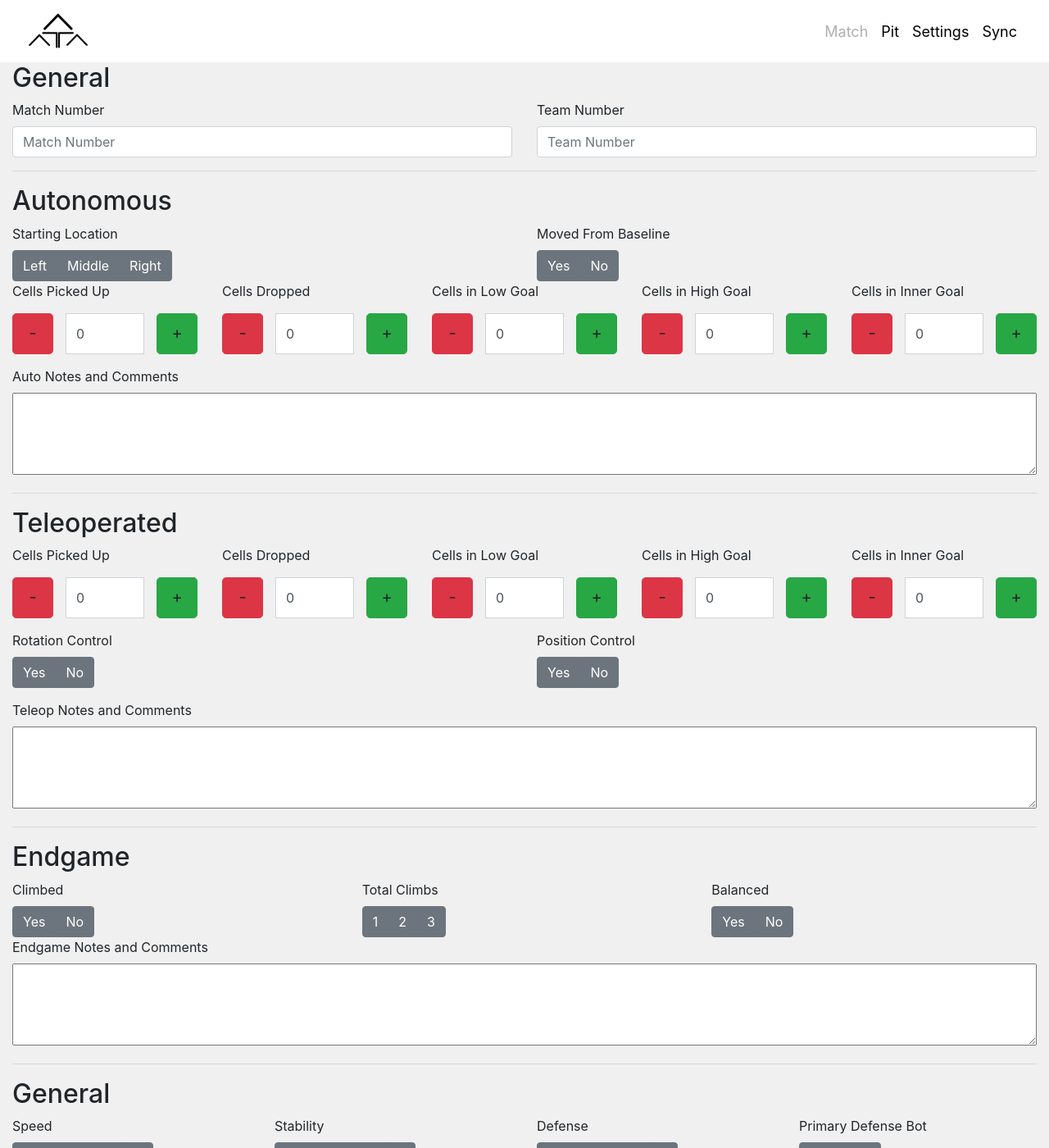
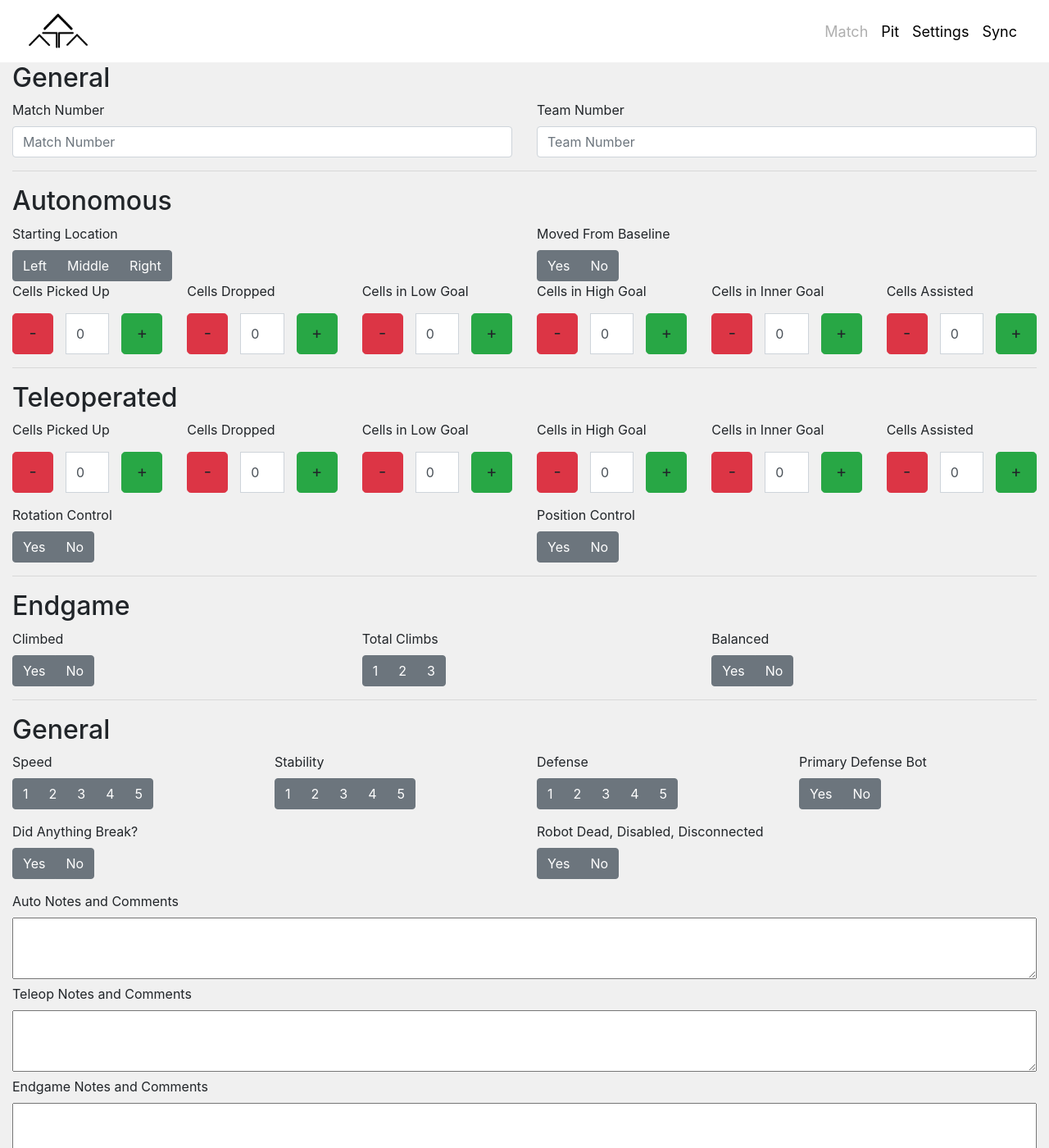
Before and after one commit to ATAARobotics/Scouty-McScout20, a Jekyll site: the page built from index.md, in a window 1280 px wide and 1400 px high. Shown: the whole window at 82% size. Built offline with Jekyll 4.4.1, drawn with Linux system fonts in a browser that asks for light colours.

Commit message:
Adds Cells Assisted

```diff
--- a/index.md
+++ b/index.md
@@ -139,12 +139,21 @@ files: |
 					</div>
 				</div>
 			</div>
-        </div>
-        <div class="row">
-            <div class="col">
-                <label class="mr-sm-2" style="display: block" for="autoCommentSection">Auto Notes and Comments</label>
-                <textarea autocomplete="off" style="width: 100%; height:100px" id="autoCommentSection"></textarea>
-            </div>
+            <div class="col-lg col-md-3 col-sm-4 col-6">
+				<div class="row">
+					<div class="col-md">
+						<label style="margin-bottom: 0px" for="autoCellsAssist">Cells Assisted</label>
+					</div>
+				</div>
+				<div class="row" style="margin-top:15px">
+					<div class="col-md input-group">
+						<a onclick="modifyAutoAssist_qty(-1)" class="btn btn-danger btn-lg" style="width: 50px; height: 50px; margin-right: 15px;" role="button">-</a>
+						<input id="autoCellsAssist" maxlength="2" onkeypress='return event.charCode >= 48 && event.charCode <= 57' autocomplete="off"
+						 type="tel" class="form-control" value="0">
+						<a onclick="modifyAutoAssist_qty(1)" class="btn btn-success btn-lg" style="width: 50px; height: 50px; margin-left: 15px;" role="button">+</a>
+					</div>
+				</div>
+			</div>
         </div>
         <hr />
         <div class="row">
@@ -227,6 +236,21 @@ files: |
 						<a onclick="modifyTeleopInner_qty(1)" class="btn btn-success btn-lg" style="width: 50px; height: 50px; margin-left: 15px;" role="button">+</a>
 					</div>
 				</div>
+            </div>
+            <div class="col-lg col-md-3 col-sm-4 col-6">
+				<div class="row">
+					<div class="col-md">
+						<label style="margin-bottom: 0px" for="teleopCellsAssist">Cells Assisted</label>
+					</div>
+				</div>
+				<div class="row" style="margin-top:15px">
+					<div class="col-md input-group">
+						<a onclick="modifyTeleopAssist_qty(-1)" class="btn btn-danger btn-lg" style="width: 50px; height: 50px; margin-right: 15px;" role="button">-</a>
+						<input id="teleopCellsAssist" maxlength="2" onkeypress='return event.charCode >= 48 && event.charCode <= 57' autocomplete="off"
+						 type="tel" class="form-control" value="0">
+						<a onclick="modifyTeleopAssist_qty(1)" class="btn btn-success btn-lg" style="width: 50px; height: 50px; margin-left: 15px;" role="button">+</a>
+					</div>
+				</div>
 			</div>
         </div>
         <div class="row" style="margin-bottom: 15px">
@@ -255,12 +279,6 @@ files: |
                         No
                     </label>
                 </div>
-            </div>
-        </div>
-        <div class="row">
-            <div class="col">
-                <label class="mr-sm-2" style="display: block" for="teleopCommentSection">Teleop Notes and Comments</label>
-                <textarea autocomplete="off" style="width: 100%; height:100px" id="teleopCommentSection"></textarea>
             </div>
         </div>
         <hr />
@@ -312,12 +330,6 @@ files: |
                         No
                     </label>
                 </div>
-            </div>
-        </div>
-        <div class="row">
-            <div class="col">
-                <label class="mr-sm-2" style="display: block" for="endgameCommentSection">Endgame Notes and Comments</label>
-                <textarea autocomplete="off" style="width: 100%; height:100px" id="endgameCommentSection"></textarea>
             </div>
         </div>
         <hr />
@@ -426,8 +438,26 @@ files: |
         </div>
         <div class="row">
             <div class="col">
+                <label class="mr-sm-2" style="display: block" for="autoCommentSection">Auto Notes and Comments</label>
+                <textarea autocomplete="off" style="width: 100%; height:75px" id="autoCommentSection"></textarea>
+            </div>
+        </div>
+        <div class="row">
+            <div class="col">
+                <label class="mr-sm-2" style="display: block" for="teleopCommentSection">Teleop Notes and Comments</label>
+                <textarea autocomplete="off" style="width: 100%; height:75px" id="teleopCommentSection"></textarea>
+            </div>
+        </div>
+        <div class="row">
+            <div class="col">
+                <label class="mr-sm-2" style="display: block" for="endgameCommentSection">Endgame Notes and Comments</label>
+                <textarea autocomplete="off" style="width: 100%; height:75px" id="endgameCommentSection"></textarea>
+            </div>
+        </div>
+        <div class="row">
+            <div class="col">
                 <label class="mr-sm-2" style="display: block" for="generalCommentSection">General Notes and Comments</label>
-                <textarea autocomplete="off" style="width: 100%; height:100px" id="generalCommentSection"></textarea>
+                <textarea autocomplete="off" style="width: 100%; height:75px" id="generalCommentSection"></textarea>
             </div>
         </div>
         <button id="Submit" class="btn btn-success" type="button" style="margin-top: 15px; margin-bottom: 15px">Submit</button>
--- a/resources/js/match.js
+++ b/resources/js/match.js
@@ -111,7 +111,6 @@ document.addEventListener('deviceready', async function () {
         var matchType = localStorage.getItem('matchType');
         var matchNumber = $('#matchNumber').val();
         var teamNumber = $('#teamNumber').val();
-
         var startingLocation = parseInt($('input[name=startingLocation]:checked').val());
         var movedBaseline = parseInt($('input[name=movedBaseline]:checked').val());
         var autoCellsPickup = parseInt($('#cellPickup').val());
@@ -120,7 +119,6 @@ document.addEventListener('deviceready', async function () {
         var autoCellsHigh = parseInt($('#cellsHigh').val());
         var autoCellsInner = parseInt($('#cellsInner').val());
         var autoComments = $('#autoCommentSection').val();
-
         var teleopCellsPickup = parseInt($('#cellPickup').val());
         var teleopCellsDropped = parseInt($('#cellsDropped').val());
         var teleopCellsLow = parseInt($('#cellsLow').val());
@@ -129,12 +127,10 @@ document.addEventListener('deviceready', async function () {
         var rotationControl = parseInt($('input[name=rotationControl]:checked').val());
         var positionControl = parseInt($('input[name=positionControl]:checked').val());
         var teleopComments = $('#teleopCommentSection').val();
-
         var selfClimb = parseInt($('input[name=selfClimb]:checked').val());
         var totalClimb = parseInt($('input[name=totalClimb]:checked').val());
         var balanced = parseInt($('input[name=balanced]:checked').val());
         var endgameComments = $('#endgameCommentSection').val();
-
         var speed = parseInt($('input[name=speedRating]:checked').val());
         var stability = parseInt($('input[name=stabilityRating]:checked').val());
         var defence = parseInt($('input[name=defenceRating]:checked').val());
@@ -142,7 +138,7 @@ document.addEventListener('deviceready', async function () {
         var anythingBreak = parseInt($('input[name=anythingBreak]:checked').val());
         var dead = parseInt($('input[name=robotDead]:checked').val());
         var generalComments = $('#generalCommentSection').val();
-
+        console.log("Submit Error");
         var doc = {
             _id: `${matchType}${matchNumber}_${teamNumber}`,
             scoutName: localStorage.getItem('scoutName'),
@@ -153,11 +149,14 @@ document.addEventListener('deviceready', async function () {
             autoCellsLow: autoCellsLow,
             autoCellsHigh: autoCellsHigh,
             autoCellsInner: autoCellsInner,
+            autoCellsAssist: autoCellsAssist,
+            autoComments: autoComments,
             teleopCellsPickup: teleopCellsPickup,
             teleopCellsDropped: teleopCellsDropped,
             teleopCellsLow: teleopCellsLow,
             teleopCellsHigh: teleopCellsHigh,
             teleopCellsInner: teleopCellsInner,
+            teleopCellsAssist: teleopCellsAssist,
             rotationControl: rotationControl,
             positionControl: positionControl,
             teleopComments: teleopComments,
@@ -316,3 +315,27 @@ function modifyTeleopInner_qty(val) {
 	document.getElementById('teleopCellsInner').value = new_qty;
 	return new_qty;
 }
+
+function modifyAutoAssist_qty(val) {
+	var qty = document.getElementById('autoCellsAssist').value;
+	var new_qty = parseInt(qty, 10) + parseInt(val, 10);
+
+	if (new_qty < 0) {
+		new_qty = 0;
+	}
+
+	document.getElementById('autoCellsAssist').value = new_qty;
+	return new_qty;
+}
+
+function modifyTeleopAssist_qty(val) {
+	var qty = document.getElementById('teleopCellsAssist').value;
+	var new_qty = parseInt(qty, 10) + parseInt(val, 10);
+
+	if (new_qty < 0) {
+		new_qty = 0;
+	}
+
+	document.getElementById('teleopCellsAssist').value = new_qty;
+	return new_qty;
+}
```
Also changed, not shown: resources/js/pit.js (+7 -10 lines).
